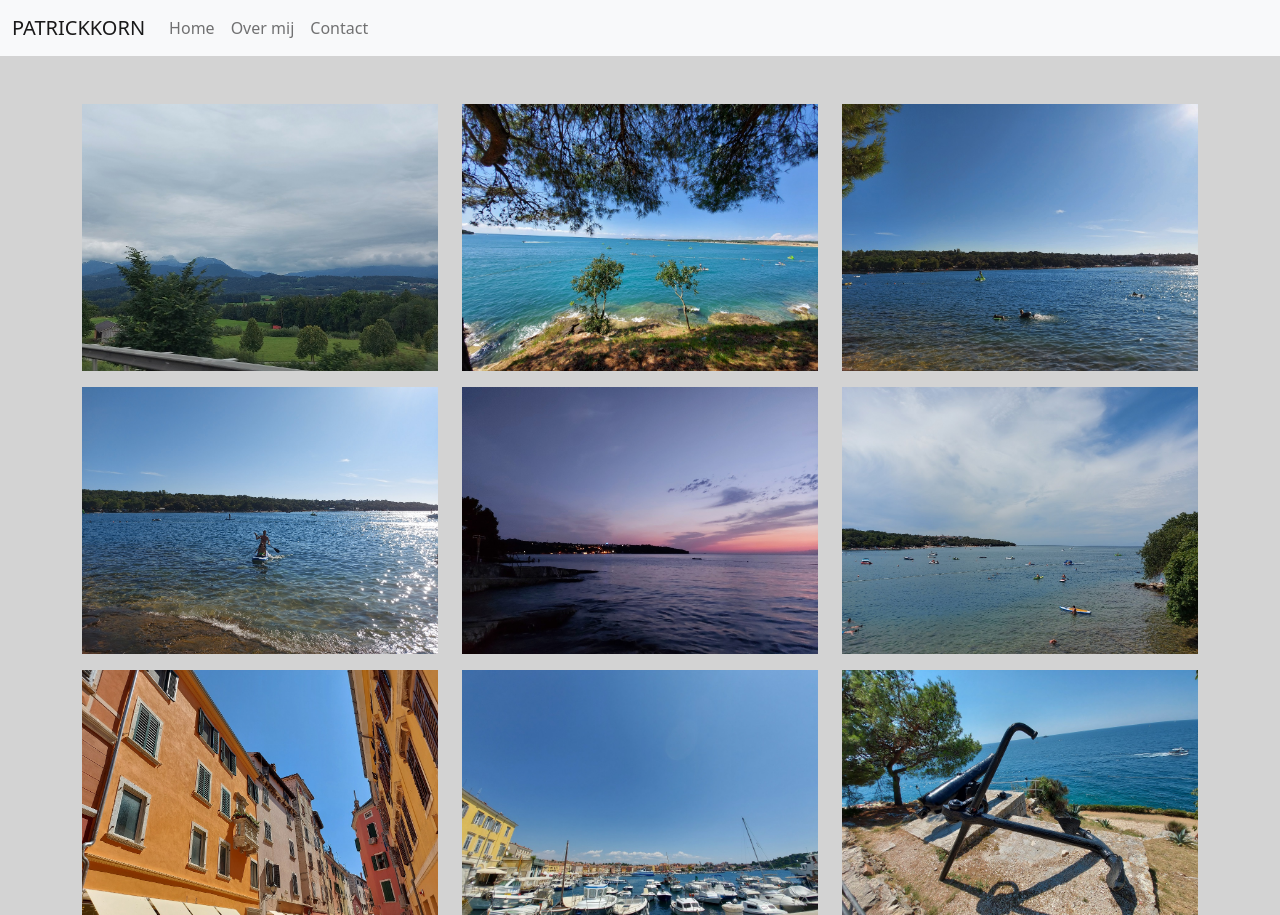
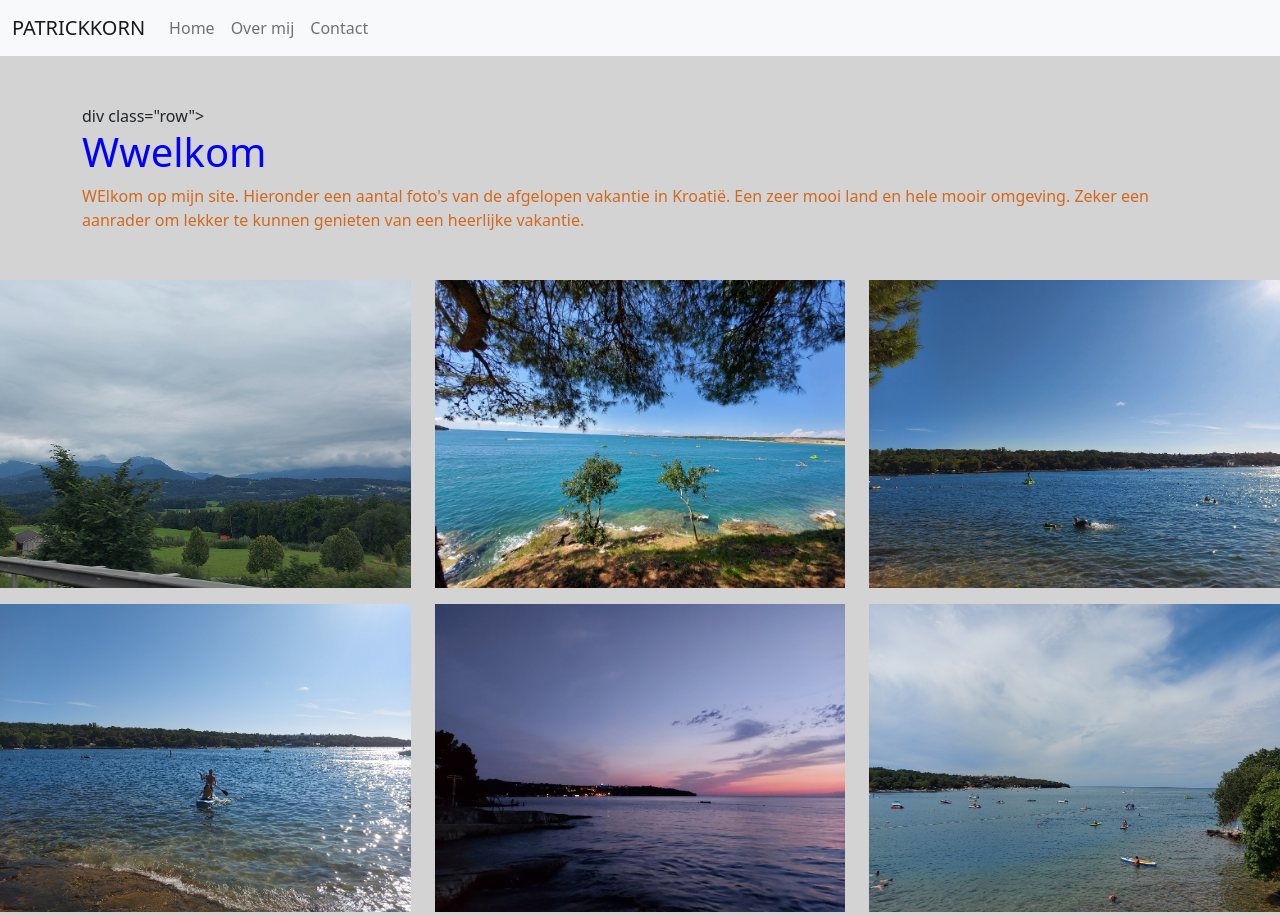
Before and after one commit to pmkorn/huiswerk, a plain HTML site: page index.html in a window 1280 px wide. Shown: the top 915 px of the page. Drawn offline with nearby package versions, Linux system fonts and the light colour scheme.

Commit message:
Update index.html

```diff
--- a/index.html
+++ b/index.html
@@ -37,6 +37,12 @@
   </header>
 
   <div class="container-sm my-5">
+    div class="row">
+      <div class="col-12">
+        <h1 class="fs-1">Wwelkom</h1>
+        <p>WElkom op mijn site. Hieronder een aantal foto's van de afgelopen vakantie in Kroatië. Een zeer mooi land en hele mooir omgeving. Zeker een aanrader om lekker te kunnen  genieten van een heerlijke vakantie.</p>
+      </div>
+    </div>
     <div class="row row-cols-3">
       <div class="col mb-3">
         <img src="afbeeldingen/1.jpg" class="img-fluid" alt="Foto 1" title="Foto 1">
```
